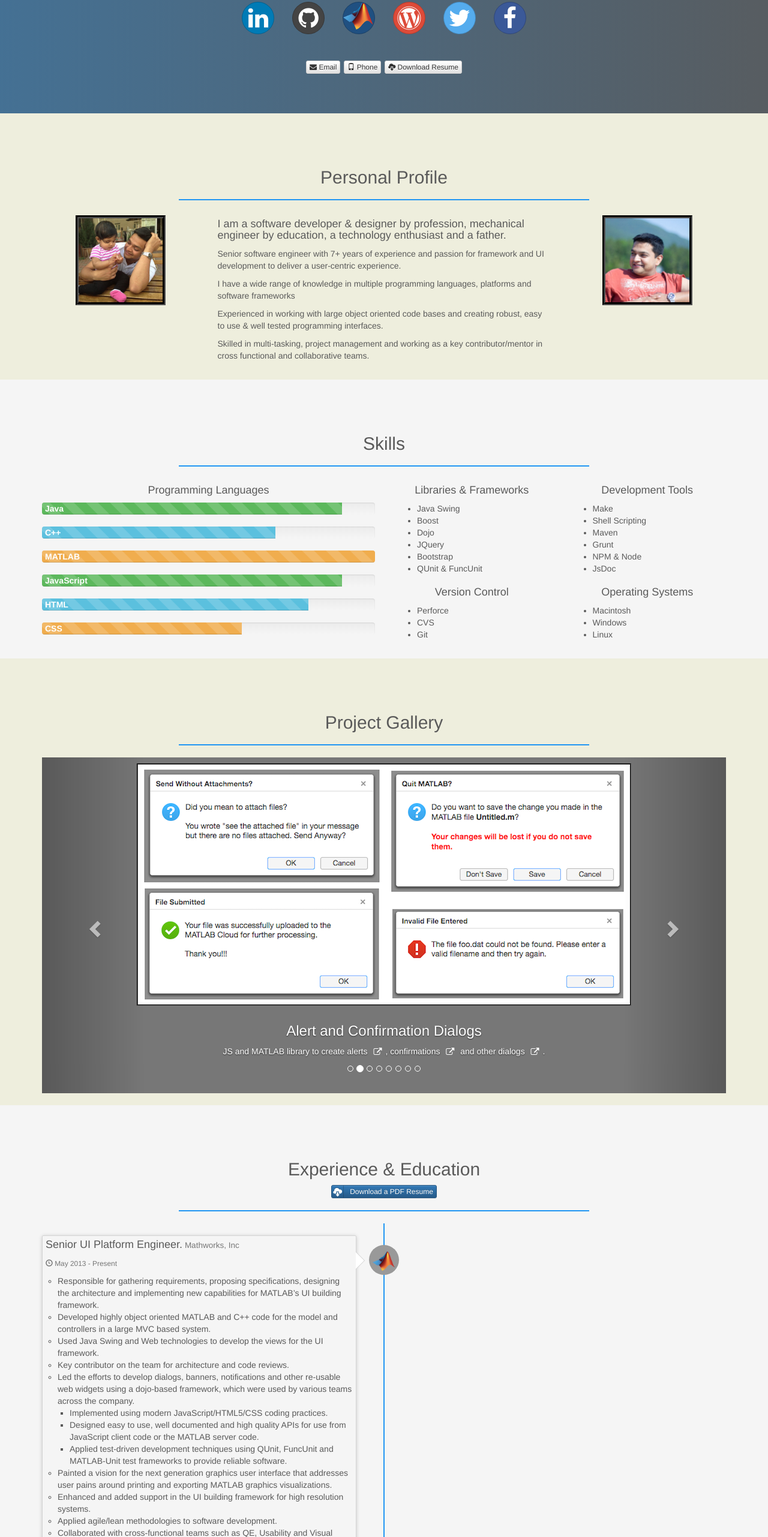
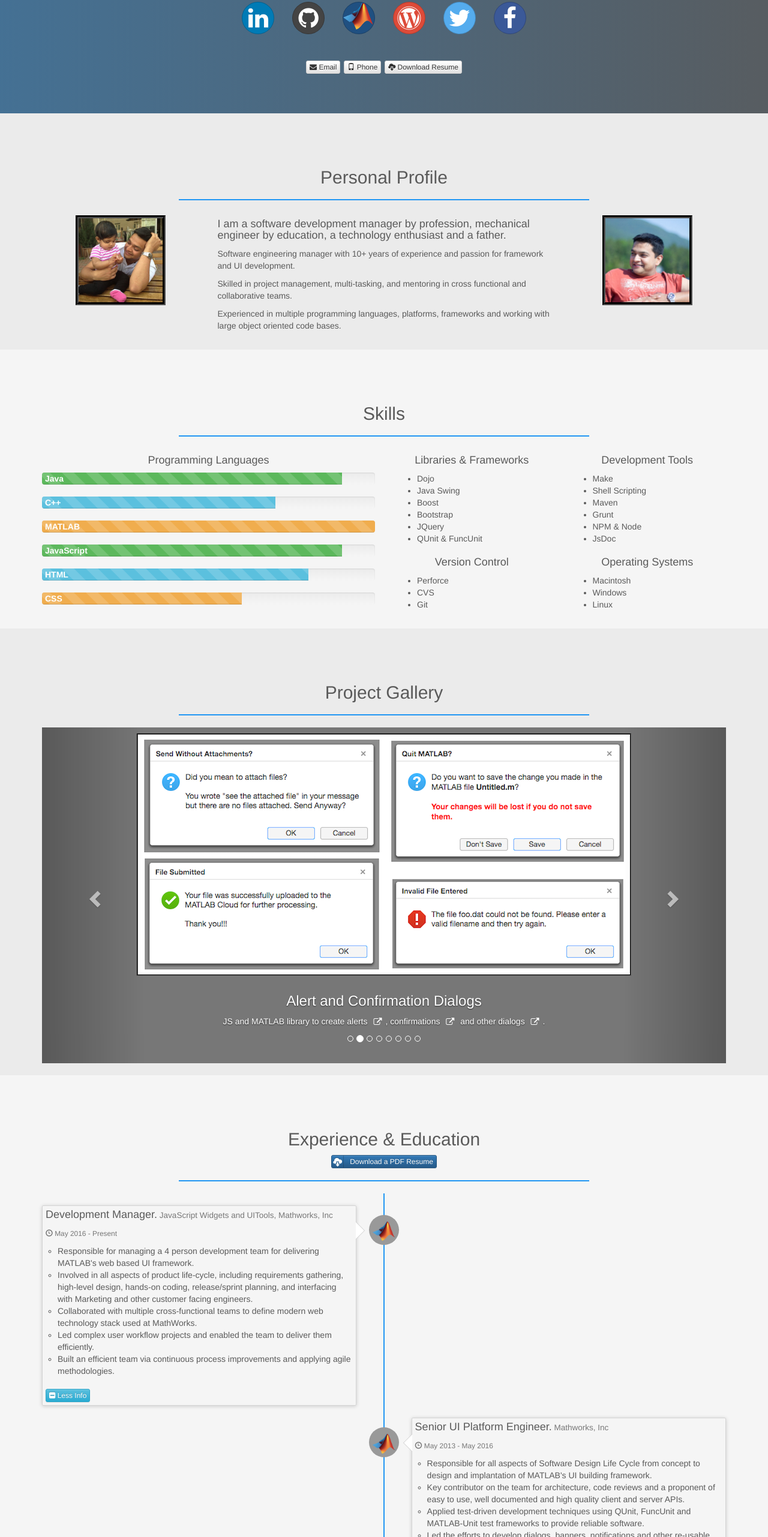
Before and after one commit to varunrgandhi/varunrgandhi.github.io, a website: page index.html in a window 1280 px wide. Shown: the part 237-2800 px from the top of the page at 60% size. Drawn offline with Linux system fonts and the light colour scheme.

Commit message:
2018 Updates

```diff
--- a/index.html
+++ b/index.html
@@ -116,11 +116,10 @@
                         </div>
                     </div>
                     <div class="col-md-6">
-                        <h4>I am a software developer &amp designer by profession, mechanical engineer by education, a technology enthusiast and a father.</h4>
-                        <p>Senior software engineer with 7+ years of experience and passion for framework and UI development to deliver a user-centric experience.</p>
-                        <p>I have a wide range of knowledge in multiple programming languages, platforms and software frameworks</p>
-                        <p>Experienced in working with large object oriented code bases and creating robust, easy to use &amp well tested programming interfaces.</p>
-                        <p>Skilled in multi-tasking, project management and working as a key contributor/mentor in cross functional and collaborative teams.</p>
+                        <h4>I am a software development manager by profession, mechanical engineer by education, a technology enthusiast and a father.</h4>
+                        <p>Software engineering manager with 10+ years of experience and passion for framework and UI development.</p>
+                        <p>Skilled in project management, multi-tasking, and mentoring in cross functional and collaborative teams.</p>
+                        <p>Experienced in multiple programming languages, platforms, frameworks and working with large object oriented code bases.</p>
                     </div>
                     <div class="col-md-3 pic">
                         <div>
@@ -171,11 +170,11 @@
                             <div class="col-xs-6 col-sm-6 col-md-6">
                                 <h4>Libraries & Frameworks</h4>
                                 <ul>
+                                    <li>Dojo</li>
                                     <li>Java Swing</li>
                                     <li>Boost</li>
-                                    <li>Dojo</li>
+                                    <li>Bootstrap</li>
                                     <li>JQuery</li>
-                                    <li>Bootstrap</li>
                                     <li>QUnit &amp FuncUnit</li>
                                 </ul>
                             </div>
@@ -329,27 +328,42 @@
                         <div class="timeline-badge"><img src="./src/images/mathworks_logo.png" alt="MW"></div>
                         <div class="timeline-panel">
                             <div class="timeline-heading">
-                                <h4 class="timeline-title">Senior UI Platform Engineer.<small> Mathworks, Inc</small></h4>
-                                <p><small class="text-muted"><i class="glyphicon glyphicon-time"></i> May 2013 - Present</small></p>
+                                <h4 class="timeline-title">Development Manager.<small> JavaScript Widgets and UITools, Mathworks, Inc</small></h4>
+                                <p><small class="text-muted"><i class="glyphicon glyphicon-time"></i> May 2016 - Present</small></p>
                             </div>
                             <div class="timeline-body">
                                 <div id="suipRole" class="collapse in">
                                     <ul>
-                                        <li>Responsible for gathering requirements, proposing specifications, designing the architecture and implementing new capabilities for MATLAB’s UI building framework.</li>
-                                        <li>Developed highly object oriented MATLAB and C++ code for the model and controllers in a large MVC based system.</li>
-                                        <li>Used Java Swing and Web technologies to develop the views for the UI framework.</li>
-                                        <li>Key contributor on the team for architecture and code reviews.</li>
-                                        <li>Led the efforts to develop dialogs, banners, notifications and other re-usable web widgets using a dojo-based framework, which were used by various teams across the company.
-                                            <ul>
-                                                <li>Implemented using modern JavaScript/HTML5/CSS coding practices.</li>
-                                                <li>Designed easy to use, well documented and high quality APIs for use from JavaScript client code or the MATLAB server code.</li>
-                                                <li>Applied test-driven development techniques using QUnit, FuncUnit and MATLAB-Unit test frameworks to provide reliable software.</li>
-                                            </ul>
-                                        </li>
-                                        <li>Painted a vision for the next generation graphics user interface that addresses user pains around printing and exporting MATLAB graphics visualizations.</li>
-                                        <li>Enhanced and added support in the UI building framework for high resolution systems.</li>
-                                        <li>Applied agile/lean methodologies to software development.</li>
-                                        <li>Collaborated with cross-functional teams such as QE, Usability and Visual Designers.</li>
+                                        <li>Responsible for managing a 4 person development team for delivering MATLAB's web based UI framework.</li>
+                                        <li>Involved in all aspects of product life-cycle, including requirements gathering, high-level design, hands-on coding, release/sprint planning, and interfacing with Marketing and other customer facing engineers.</li>
+                                        <li>Collaborated with multiple cross-functional teams to define modern web technology stack used at MathWorks.</li>
+                                        <li>Led complex user workflow projects and enabled the team to deliver them efficiently.</li>
+                                        <li>Built an efficient team via continuous process improvements and applying agile methodologies.</li>
+                                    </ul>
+                                </div>
+                                <br/>
+                                <button class="btn btn-xs btn-info" title="Details" data-toggle="collapse" data-target="#suipRole">
+                                    <i class="fa fa-minus-square"></i>&nbspLess Info
+                                </button>
+                            </div>
+                        </div>
+                    </li>
+                    <li class="timeline-inverted">
+                        <div class="timeline-badge"><img src="./src/images/mathworks_logo.png" alt="MW"></div>
+                        <div class="timeline-panel">
+                            <div class="timeline-heading">
+                                <h4 class="timeline-title">Senior UI Platform Engineer.<small> Mathworks, Inc</small></h4>
+                                <p><small class="text-muted"><i class="glyphicon glyphicon-time"></i> May 2013 - May 2016</small></p>
+                            </div>
+                            <div class="timeline-body">
+                                <div id="suipRole" class="collapse in">
+                                    <ul>
+                                        <li>Responsible for all aspects of Software Design Life Cycle from concept to design and implantation of MATLAB's UI building framework.</li>
+                                        <li>Key contributor on the team for architecture, code reviews and a proponent of easy to use, well documented and high quality client and server APIs.</li>
+                                        <li>Applied test-driven development techniques using QUnit, FuncUnit and MATLAB-Unit test frameworks to provide reliable software.</li>
+                                        <li>Led the efforts to develop dialogs, banners, notifications and other re-usable web widgets using a web-based framework, which were then used by various clients across the company.</li>
+                                        <li>Conceptualized a vision for the next generation UI that addresses user pains around printing and exporting MATLAB graphics visualizations.</li>
+                                        <li>Collaborated with cross-functional teams such as QE, Usability and Visual Designers at different phases of SDLC.</li>
                                     </ul>
                                 </div>
                                 <br/>
@@ -369,12 +383,11 @@
                             <div class="timeline-body">
                                 <div id="uipRole" class="collapse in">
                                     <ul>
-                                        <li>Responsible for quality improvements and enhancements to MATLAB’s GUI building components and utilities.</li>
-                                        <li>Programming and debugging in MATLAB, C++ and Java.</li>
+                                        <li>Responsible for quality improvements and enhancements to MATLAB's UI building components.</li>
+                                        <li>Developed highly object oriented MATLAB and C++ code for the model and controllers in a large MVC based system.</li>
+                                        <li>Used Java Swing and Web technologies to develop the views for the UI framework.</li>
                                         <li>Explored/prototyped the use HTML5, JavaScript and other web based technologies into the existing legacy Java Swing code base.</li>
-                                        <li>Worked on internationalization of the product to support different spoken/written languages</li>
-                                        <li>Developed robust processes around working with a legacy Java and Java Swing code base.</li>
-                                        <li>Promoted a kanban based agile workflow within the team.</li>
+                                        <li>Worked on internationalization of the product to support different spoken/written languages.</li>
                                     </ul>
                                 </div>
                                 <br/>
@@ -398,11 +411,10 @@
                                 <br/>
                                 <div id="aseRole" class="collapse">
                                     <ul>
-                                        <li>Specializing in the MATLAB Object System and Graphics/GUI areas.</li>
-                                        <li>Gathering and providing customer feedback to development teams for improvements on core MATLAB functionality.</li>
-                                        <li>Designed and developed a GUI to assist customers in setting the 'ScreenPixelsPerInch' property and easily visualize its effects.</li>
-                                        <li>Worked on quality engineering projects to come up with tests and test procedures for Mapping Toolbox graphical contouring functions.</li>
-                                        <li>Developed a diagnostic and information gathering utility for customers and internal use to handle issues seen with printing in MATLAB.</li>
+                                       <li>Responsible for gathering and providing customer feedback to development teams for improvements on core MATLAB functionality.</li>
+                                       <li>Specialized in the MATLAB Object System and Graphics/GUI areas.</li>
+                                       <li>Worked on development and quality engineering projects to design UIs and data visualizations.</li>
+
                                     </ul>
                                 </div>
                             </div>
--- a/src/css/main.css
+++ b/src/css/main.css
@@ -130,7 +130,7 @@ footer {
 -------------------------------------------------- */
 
 .main .about {
-    background-color: #EEEEDD;
+    background-color: #ebebeb;
     padding: 20px 10px;
 }
 
@@ -180,7 +180,7 @@ footer {
 -------------------------------------------------- */
 
 .main .projects {
-    background-color: #EEEEDD;
+    background-color: #ebebeb;
     padding: 20px 10px;
 }
 
```
Also changed, not shown: 2 other files.
